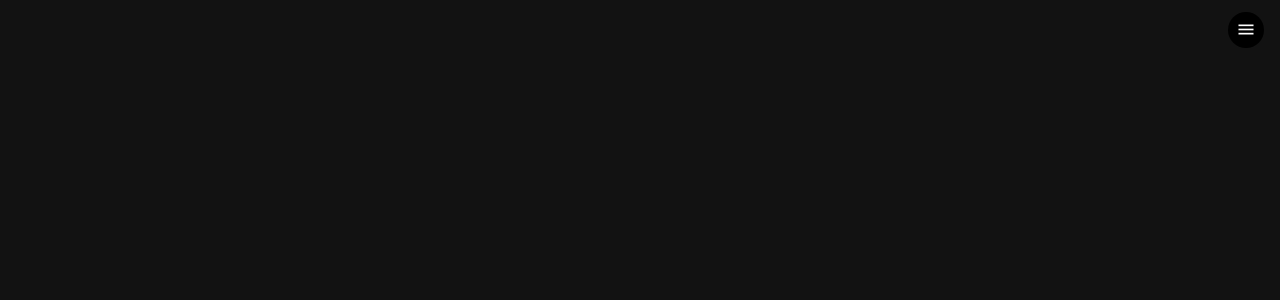
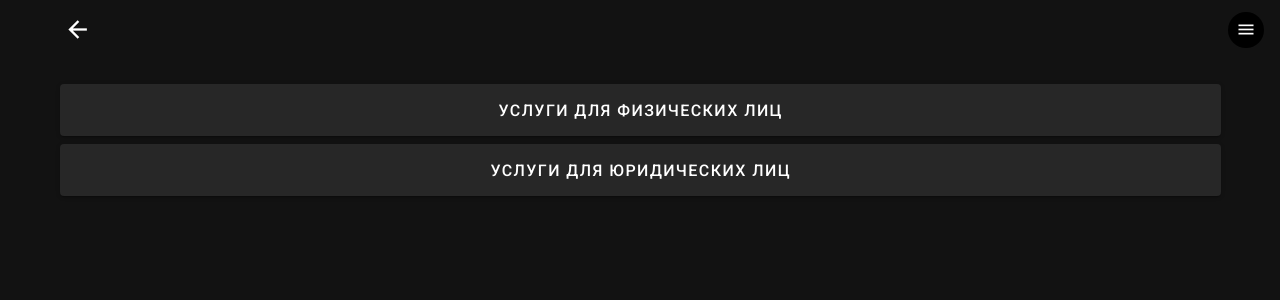
Before and after one commit to v-litvintsev/moretech-hack, a Nuxt app in the folder front-app/: page /services in a window 1280 px wide. Before the commit this address had no page. Shown: the top 300 px of the page. Built offline with nearby package versions, Linux system fonts and the light colour scheme; what vue-yandex-maps would draw is missing.

Commit message:
add set geo

```diff
--- /dev/null
+++ b/front-app/assets/main.css
@@ -0,0 +1,8 @@
+.page-enter-active,
+.page-leave-active {
+  transition: opacity 0.1s;
+}
+.page-enter,
+.page-leave-to {
+  opacity: 0;
+}
--- a/front-app/nuxt.config.js
+++ b/front-app/nuxt.config.js
@@ -21,7 +21,7 @@ export default {
   },
 
   // Global CSS: https://go.nuxtjs.dev/config-css
-  css: [],
+  css: ['~/assets/main.css'],
 
   // Plugins to run before rendering page: https://go.nuxtjs.dev/config-plugins
   plugins: [
--- a/front-app/pages/index.vue
+++ b/front-app/pages/index.vue
@@ -2,13 +2,13 @@
   <div class="base-wrapper">
     <div class="map">
       <yandex-map
-        :coords="coords"
+        :coords="[latitude, longitude]"
         :zoom="8"
         style="width: 100%; height: 100%;"
       >
         <ymap-marker
           marker-id="123"
-          :coords="coords"
+          :coords="[latitude, longitude]"
           hint-content="some hint"
         />
       </yandex-map>
@@ -20,6 +20,7 @@
         solo
         elevation="0"
         class="blue darken-3 rounded-xl mt-2"
+        @click="$router.push('/services')"
       >
         Выбрать услугу
       </v-btn>
@@ -67,10 +68,22 @@ export default {
   },
   data() {
     return {
-      coords: [54.82, 39.83],
+      latitude: 0,
+      longitude: 0,
       searchModal: false,
     }
   },
+  created() {
+    const success = (position) => {
+      this.latitude  = position.coords.latitude;
+      this.longitude = position.coords.longitude;
+    };
+
+    const error = (err) => {
+      console.log(err)
+    };
+    navigator.geolocation.getCurrentPosition(success, error);
+  }
 }
 </script>
 <style scoped lang="scss">
--- /dev/null
+++ b/front-app/pages/services.vue
@@ -0,0 +1,77 @@
+<template>
+  <div class="base-wrapper">
+    <v-btn large icon class="mt-2 ml-2" @click="$router.push('/')">
+      <v-icon>mdi-arrow-left</v-icon>
+    </v-btn>
+    <div class="mt-5 pa-3">
+      <v-container class="pa-0">
+        <v-btn
+          x-large
+          width="100%"
+          large
+          :class="{'blue darken-2 white--text': selectType === 'person'}"
+          @click="selectType = 'person'"
+        >
+          Услуги для физических лиц
+        </v-btn>
+        <v-btn
+          x-large
+          width="100%"
+          class="mt-2"
+          :class="{'blue darken-2 white--text': selectType === 'business'}"
+          large
+          @click="selectType = 'business'"
+        >
+          Услуги для юридических лиц
+        </v-btn>
+      </v-container>
+      <v-container class="pa-0 service mt-6 rounded-xl" :class="{'service--open': selectType}">
+        <template v-if="selectType">
+          {{ serviceList.length }}
+        </template>
+      </v-container>
+      <v-btn v-if="selectType" width="100%" class="mt-6" :disabled="selectType" @click="setFilter()">
+        Показать на карте
+      </v-btn>
+    </div>
+  </div>
+</template>
+
+<script>
+export default {
+  name: 'ServicePage',
+  data() {
+    return {
+      service: [],
+      selectType: '',
+      selectService: ''
+    }
+  },
+  computed: {
+    serviceList() {
+      return this.service.filter(item => item)
+    }
+  },
+  methods: {
+    setFilter() {
+
+    }
+  }
+}
+</script>
+
+<style lang="scss" scoped>
+  .base-wrapper {
+    position: relative;
+    .service {
+      background-color: #fff;
+      height: 0;
+      width: 100%;
+      transition: all linear .2s;
+      overflow: hidden;
+      &--open {
+        height: 50vh;
+      }
+    }
+  }
+</style>
```
